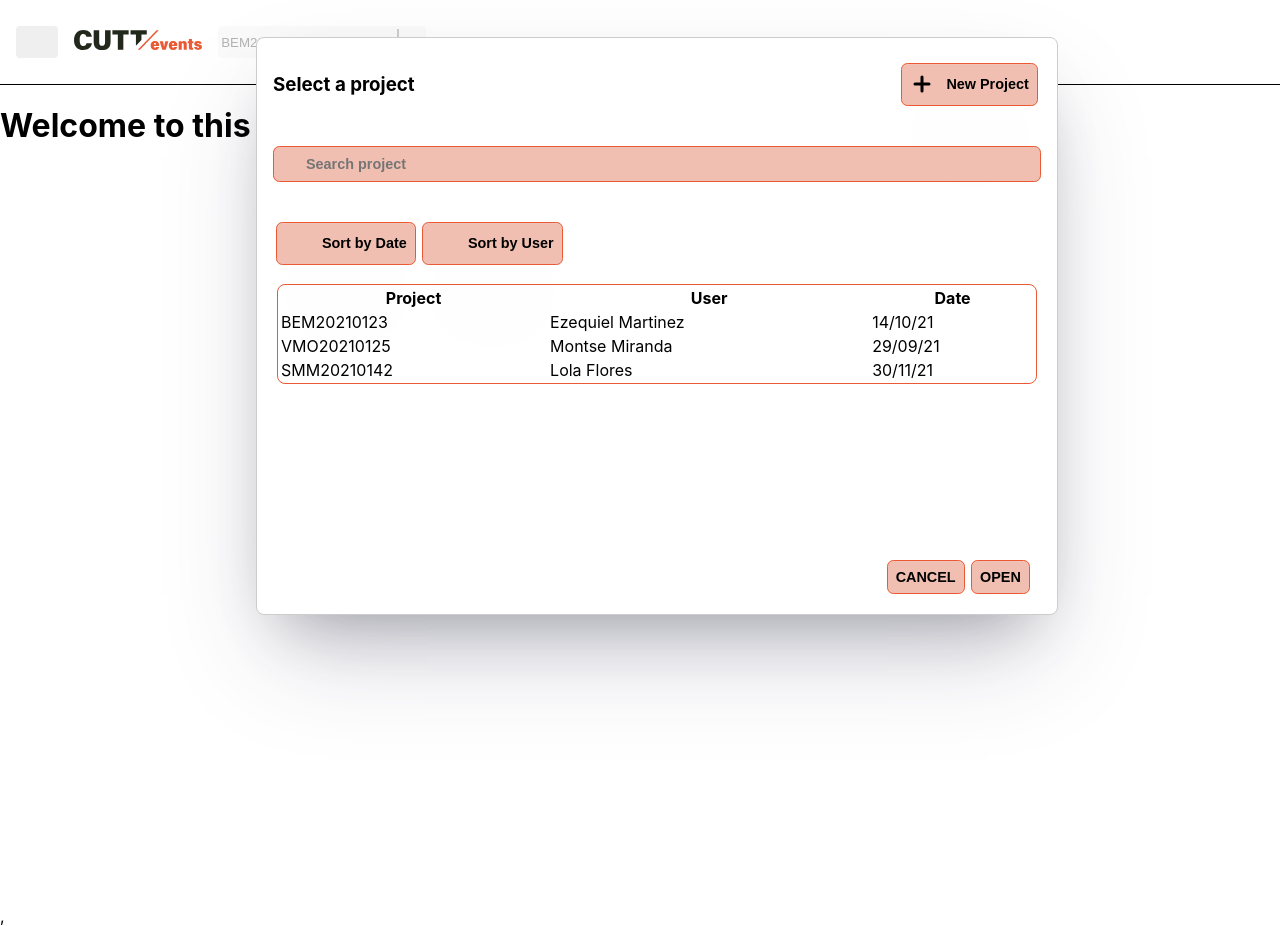
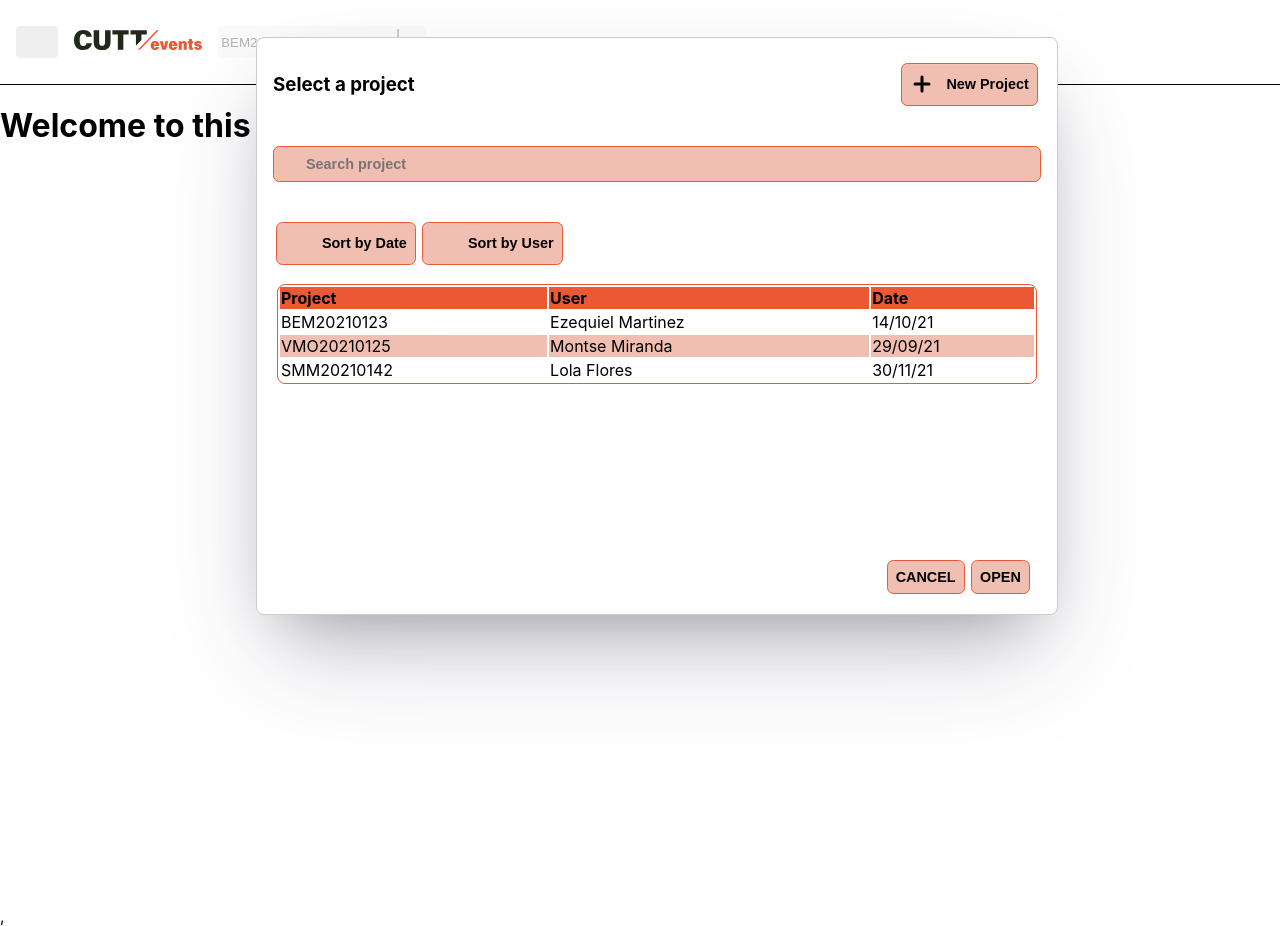
Before and after one commit to Ezequiel-MO/Sprint9, a React (Create React App) app: page / in a window 1280 px wide. Both pictures are taken after a click on the button "BEM20210047". Built offline with nearby package versions, Linux system fonts and the light colour scheme; some icons are missing.

Commit message:
ADD: Project Modal Table styles

```diff
--- a/src/components/ProjectModal/PMProjectList/PMProjectList.js
+++ b/src/components/ProjectModal/PMProjectList/PMProjectList.js
@@ -6,9 +6,9 @@ const PMProjectList = () => {
     <Table>
       <tbody>
         <tr>
-          <th>Project</th>
-          <th>User</th>
-          <th>Date</th>
+          <th align='left'>Project</th>
+          <th align='left'>User</th>
+          <th align='left'>Date</th>
         </tr>
         {projectData.map(({ code, user, date }) => (
           <tr key={code}>
--- a/src/components/ProjectModal/PMProjectList/styles.js
+++ b/src/components/ProjectModal/PMProjectList/styles.js
@@ -6,4 +6,24 @@ export const Table = styled.table`
   height: fit-content;
   margin: 0 auto;
   border-radius: 0.5rem;
+
+  & tbody tr {
+    cursor: pointer;
+    :nth-of-type(odd) {
+      background-color: #f1bfb1;
+    }
+    :hover {
+      background-color: #ea5933;
+      color: #fff;
+    }
+  }
+
+  & tbody tr:first-child {
+    cursor: default;
+  }
+
+  & tbody tr th {
+    background-color: #ea5933;
+    color: #000;
+  }
 `;
```
